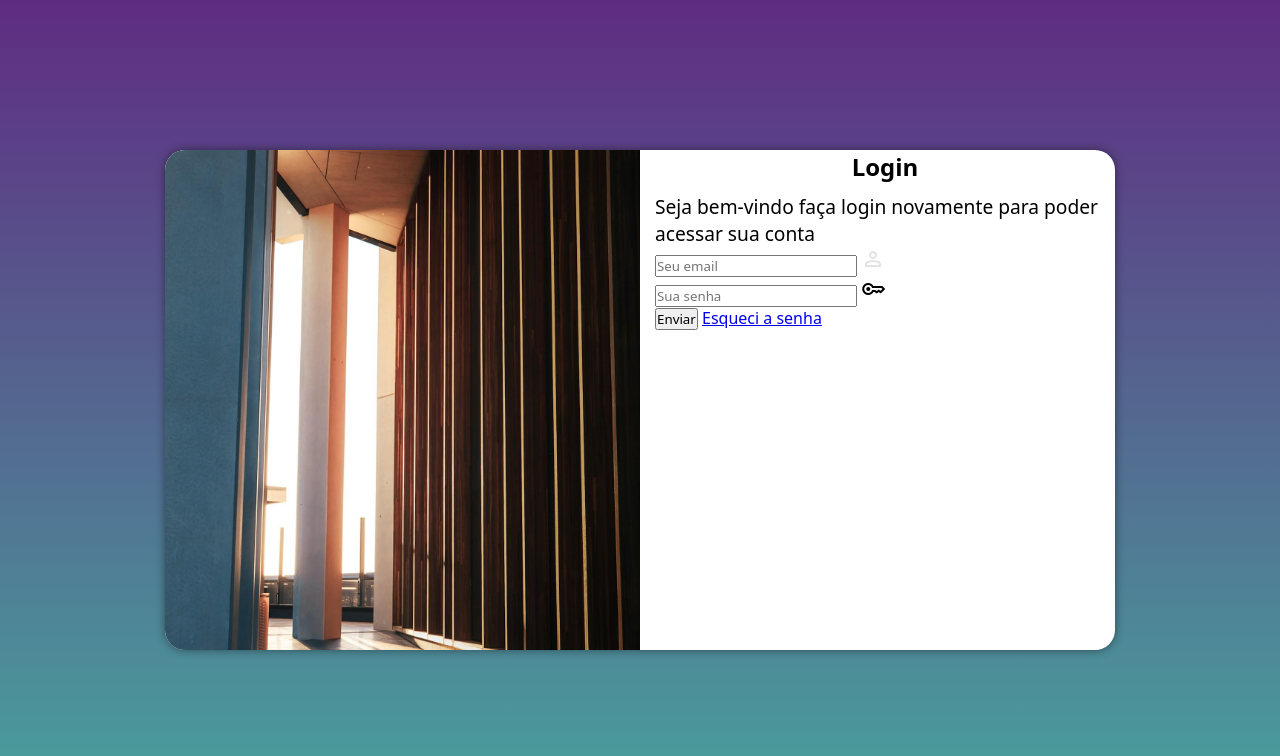
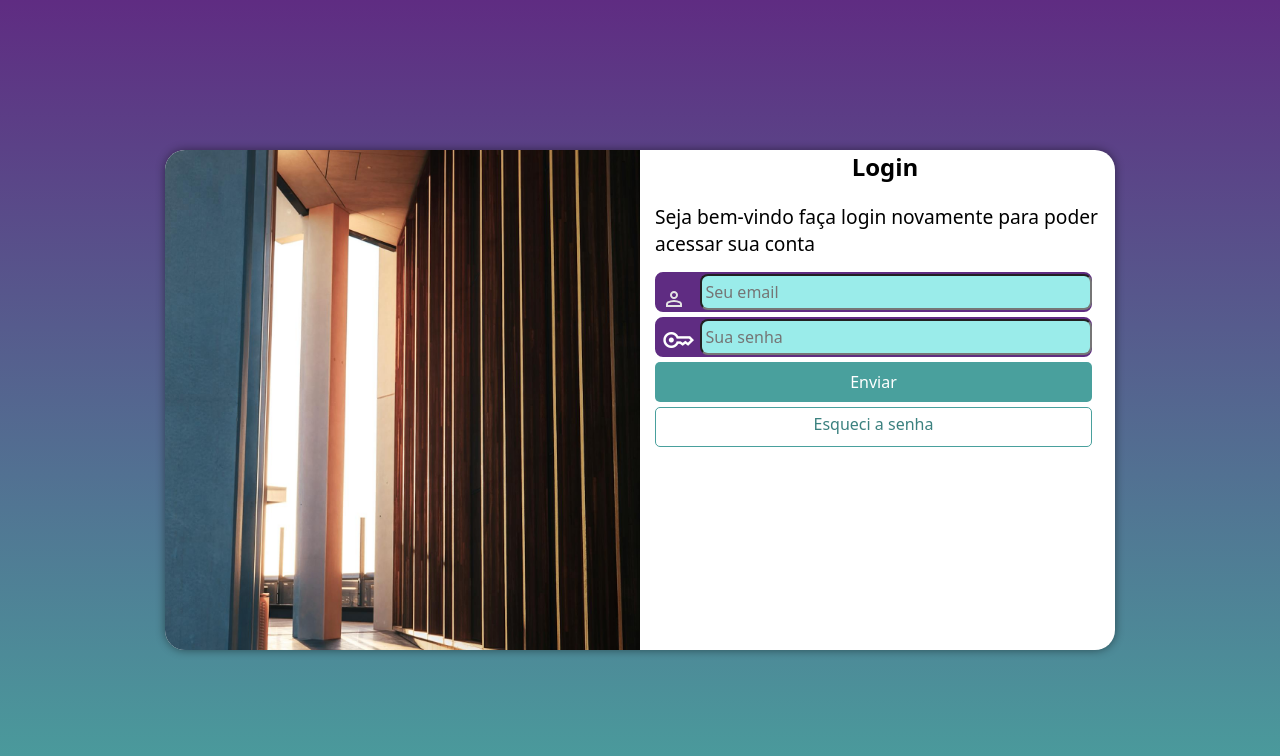
Before and after one commit to MarcosViniW11/projeto-login, a plain HTML site: page index.html in a window 1280 px wide. Drawn offline with nearby package versions, Linux system fonts and the light colour scheme.

Commit message:
exercicio finalizado

```diff
--- a/estilos/midia-query.css
+++ b/estilos/midia-query.css
@@ -8,6 +8,7 @@
 
     section#login{
         width: 80vw;
+        height: 40vh;
     }
     section#login>div#imagem{
         float: right;
@@ -22,6 +23,45 @@
     div#formulario>p{
         font-size: 1.1em;
     }
+    div.campo>input{
+        background-color: #9aecea;
+        font-size: 1em;
+        width: calc(100% - 41px);
+        height: 100%;
+        transform: translateY(-42px);
+        border-radius: 8px;
+        padding: 4px;
+    }
+    form>input[type=submit]{
+        display: block;
+        font-size: 1em;
+        width: 95%;
+        height: 40px;
+        margin-left: 0px;
+        background-color: #49a09d;
+        color: white;
+        border: none;
+        border-radius: 5px;
+    }
+    form>a.botao{
+        display: block;
+        text-align: center;
+        font-size: 1em;
+        width: 95%;
+        height: 40px;
+        padding-top: 5px;
+        margin-top: 5px;
+        margin-left: 0px;
+        background-color: white;
+        color:#3b817f;
+        border: 1px solid #49a09d;
+        border-radius: 5px;
+        text-decoration: none;
+    }
+    form{
+        padding-left: 0px;
+
+    }
 
 
 }
@@ -32,6 +72,7 @@
 
     section#login{
         width: 950px;
+        height: 500px;
     }
     section#login>div#imagem{
         float: left;
@@ -45,6 +86,46 @@
     }
     div#formulario>p{
         font-size: 1.2em;
+        padding: 10px 0px;
+    }
+    div.campo>input{
+        background-color: #9aecea;
+        font-size: 1em;
+        width: calc(100% - 41px);
+        height: 100%;
+        transform: translateY(-42px);
+        border-radius: 8px;
+        padding: 4px;
+    }
+    form>input[type=submit]{
+        display: block;
+        font-size: 1em;
+        width: 95%;
+        height: 40px;
+        margin-left: 0px;
+        background-color: #49a09d;
+        color: white;
+        border: none;
+        border-radius: 5px;
+    }
+    form>a.botao{
+        display: block;
+        text-align: center;
+        font-size: 1em;
+        width: 95%;
+        height: 40px;
+        padding-top: 5px;
+        margin-top: 5px;
+        margin-left: 0px;
+        background-color: white;
+        color: #3b817f;
+        border: 1px solid #49a09d;
+        border-radius: 5px;
+        text-decoration: none;
+    }
+    form{
+        padding-left: 0px;
+
     }
 
 
--- a/estilos/style.css
+++ b/estilos/style.css
@@ -65,3 +65,77 @@ div#formulario>h1{
 div#formulario>p{
     font-size: 0.8em;
 }
+
+form>div.campo{
+    background-color: #5f2c82;
+    width: 95%;
+    border: 2px solid #5f2c82;
+    display: block;
+    height: 40px;
+    border-radius: 8px;
+    margin:5px 0px 5px 0px
+}
+form{
+    padding-left: 15px;
+
+}
+
+div.campo>label{
+    display: none;
+
+
+}
+div.campo>span{
+    color: white;
+    font-size: 2em;
+
+    width: 40px;
+    padding: 5px;
+}
+
+div.campo>input{
+    background-color: #9aecea;
+    font-size: 1em;
+    width: 178px;
+    height: 100%;
+    margin-left: 42.5px;
+    transform: translateY(-42px);
+    border-radius: 8px;
+    padding: 4px;
+}
+div.campo>input:focus-within{
+    background-color: white;
+}
+
+form>input[type=submit]{
+    display: block;
+    font-size: 1em;
+    width: 95%;
+    height: 40px;
+    margin-left: 0px;
+    background-color: #49a09d;
+    color: white;
+    border: none;
+    border-radius: 5px;
+}
+form>input[type=submit]:hover{
+    background-color: #42928f;
+}
+form>a.botao{
+    display: block;
+    text-align: center;
+    font-size: 1em;
+    width: 95%;
+    height: 40px;
+    padding-top: 5px;
+    margin-top: 5px;
+    margin-left: 0px;
+    background-color: white;
+    color: #3b817f;
+    border: 1px solid #49a09d;
+    border-radius: 5px;
+    text-decoration: none;
+}
+form>a.botao:hover{
+    background-color: #4ec9c3;
+}
--- a/index.html
+++ b/index.html
@@ -21,20 +21,25 @@
                 <p>Seja bem-vindo  faça login novamente para poder acessar sua conta</p>
                 <form action="login.php" method="post">
                     <div class="campo">
+                        <span class="material-symbols-outlined">
+                            <svg xmlns="http://www.w3.org/2000/svg" height="24px" viewBox="0 -960 960 960" width="24px" fill="#e3e3e3"><path d="M480-480q-66 0-113-47t-47-113q0-66 47-113t113-47q66 0 113 47t47 113q0 66-47 113t-113 47ZM160-160v-112q0-34 17.5-62.5T224-378q62-31 126-46.5T480-440q66 0 130 15.5T736-378q29 15 46.5 43.5T800-272v112H160Zm80-80h480v-32q0-11-5.5-20T700-306q-54-27-109-40.5T480-360q-56 0-111 13.5T260-306q-9 5-14.5 14t-5.5 20v32Zm240-320q33 0 56.5-23.5T560-640q0-33-23.5-56.5T480-720q-33 0-56.5 23.5T400-640q0 33 23.5 56.5T480-560Zm0-80Zm0 400Z"/></svg>
+                        </span>
                         <input type="email" name="login" id="ilogin" placeholder="Seu email" autocomplete="email" required>
-                        <label for="ilogin"><span class="material-symbols-outlined">
-                            <svg xmlns="http://www.w3.org/2000/svg" height="24px" viewBox="0 -960 960 960" width="24px" fill="#e3e3e3"><path d="M480-480q-66 0-113-47t-47-113q0-66 47-113t113-47q66 0 113 47t47 113q0 66-47 113t-113 47ZM160-160v-112q0-34 17.5-62.5T224-378q62-31 126-46.5T480-440q66 0 130 15.5T736-378q29 15 46.5 43.5T800-272v112H160Zm80-80h480v-32q0-11-5.5-20T700-306q-54-27-109-40.5T480-360q-56 0-111 13.5T260-306q-9 5-14.5 14t-5.5 20v32Zm240-320q33 0 56.5-23.5T560-640q0-33-23.5-56.5T480-720q-33 0-56.5 23.5T400-640q0 33 23.5 56.5T480-560Zm0-80Zm0 400Z"/></svg>
-                            </span></label>
+                        <label for="ilogin">Login</label>
+
                     </div>
                     <div class="campo">
+                        <span class="material-symbols-outlined">
+                            key
+                            </span>
+                        <input type="password" name="senha" id="isenha" placeholder="Sua senha" autocomplete="current-password" required>
+                        <label for="isenha">Senha</label>
 
-                        <input type="password" name="senha" id="isenha" placeholder="Sua senha" autocomplete="current-password" required>
-                        <label for="isenha"><span class="material-symbols-outlined">
-                            key
-                            </span></label>
+
                     </div>
                     <input type="submit" value="Enviar">
-                    <a href="esqueci.html">Esqueci a senha</a>
+                    <a href="esqueci.html" class="botao">Esqueci a senha</a>
+
                 </form>
 
             </div>
```
